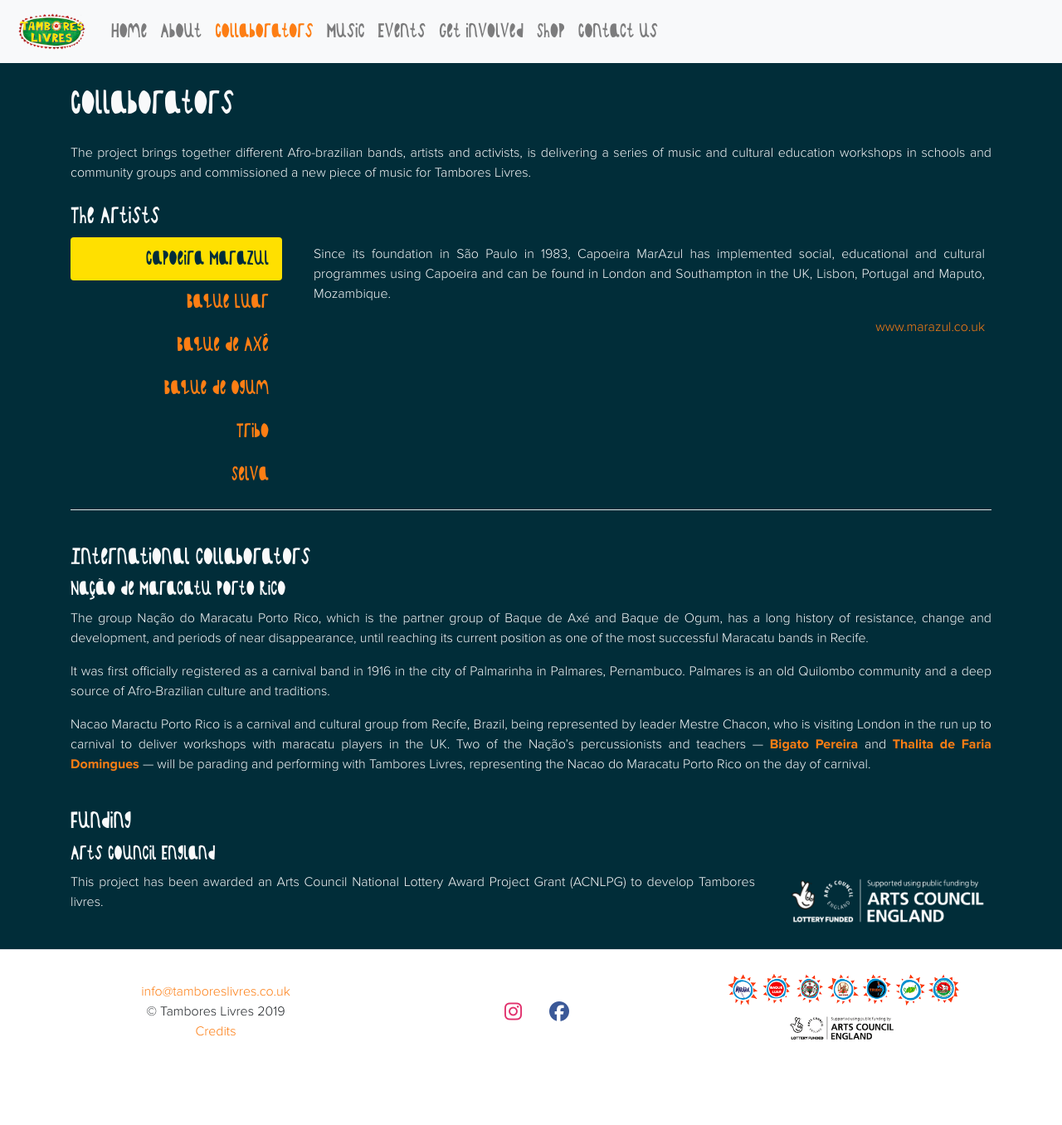
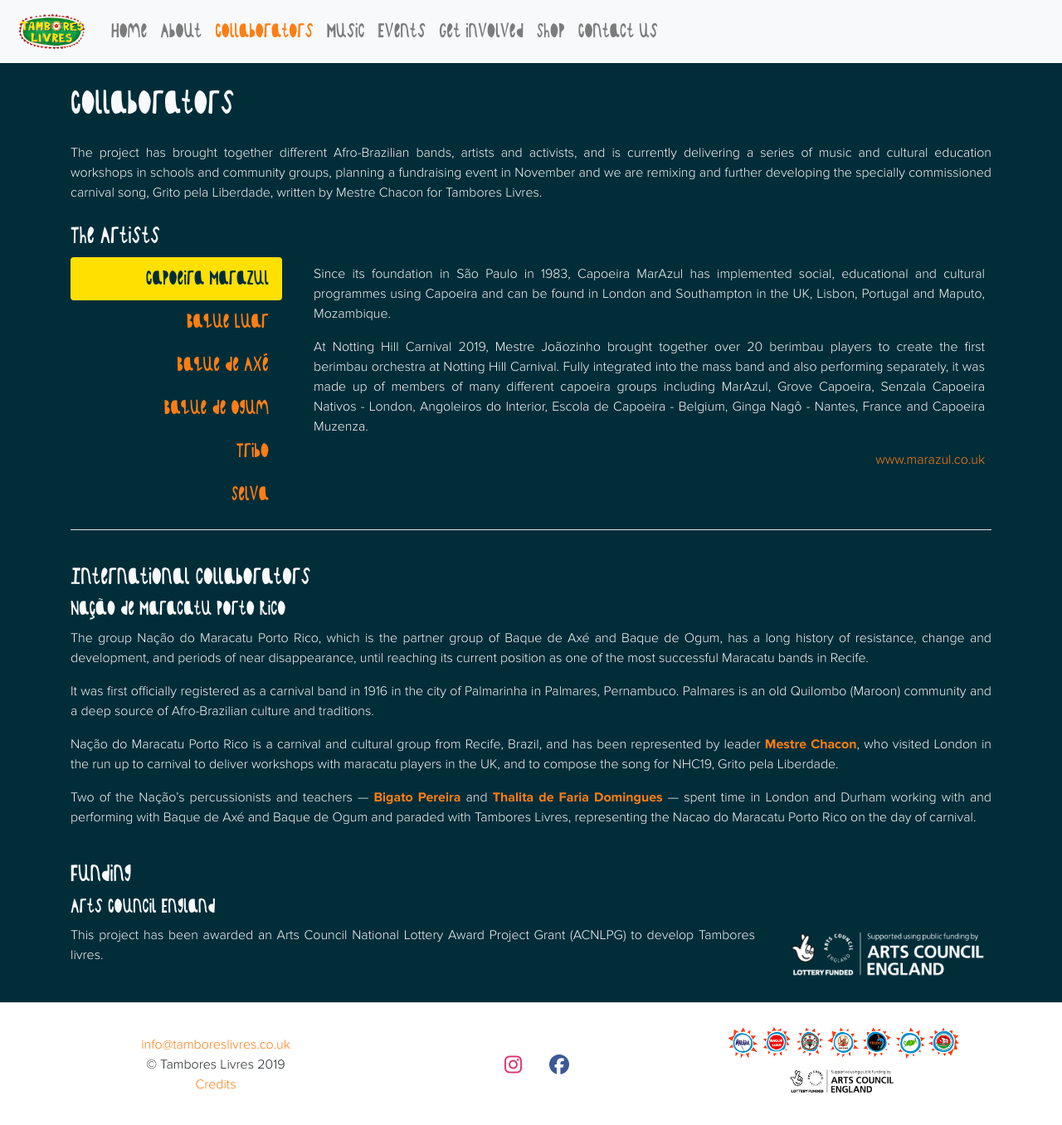
Before and after one commit to tamboreslivres/tamboreslivres.github.io, a Jekyll site: the page built from collaborators.html, in a window 1280 px wide and 1357 px high. Shown: the whole window at 83% size. Built offline with Jekyll 4.4.1, drawn with Linux system fonts in a browser that asks for light colours; nearby versions of some CDN libraries.

```diff
--- a/collaborators.html
+++ b/collaborators.html
@@ -7,10 +7,12 @@ bg: dark
 ---
 <div class="row">
     <div class="col-md-12">
-        The project brings together different Afro-brazilian bands,
-        artists and activists, is delivering a series of music and cultural
-        education workshops in schools and community groups and commissioned
-        a new piece of music for Tambores Livres.
+        The project  has brought together different Afro-Brazilian bands, artists
+        and activists, and is currently delivering a series of music and cultural
+        education workshops in schools and community groups, planning a
+        fundraising event in November and we are remixing and further
+        developing the specially commissioned carnival song, Grito pela Liberdade,
+        written by Mestre Chacon for Tambores Livres.
     </div>
 </div>
 <div class="row mt-4">
@@ -36,6 +38,16 @@ bg: dark
                     Capoeira and can be found in London and Southampton in the UK,
                     Lisbon, Portugal and Maputo, Mozambique.
                 </p>
+                <p>
+                    At Notting Hill Carnival 2019, Mestre Joãozinho brought together
+                    over 20 berimbau players to create the first berimbau orchestra
+                    at Notting Hill Carnival. Fully integrated into the mass
+                    band and also performing separately, it was made up of members
+                    of many different capoeira groups including MarAzul,
+                    Grove Capoeira, Senzala Capoeira Nativos - London,
+                    Angoleiros do Interior, Escola de Capoeira - Belgium,
+                    Ginga Nagô - Nantes, France and Capoeira Muzenza.
+                </p>
                 <p class="text-right">
                     <a href="http://www.marazul.co.uk/"
                        class="text-right" target="_blank">www.marazul.co.uk</a><br />
@@ -47,13 +59,26 @@ bg: dark
             </div>
             <div class="p-2 tab-pane fade" id="baqueaxe">
                 <p>
-                    Baque de Axé  is a London based maracatu band which won third
-                    prize in the Brazilian Band category in the 2018 Notting Hill
-                    Carnival. Band leader Sam Alexander is the Carnival Director
-                    of the Tambores Livres project, and has led Baque de Axé in
-                    many Notting Hill Carnivals, and a wide range of workshops
-                    and performances at clubs, festivals, carnivals, corporate
-                    events and other cultural events.
+                    Baque de Axé is a London based maracatu band which won third
+                    prize in the Brazilian Band category in the 2018 Notting
+                    Hill Carnival. Band leader Sam Alexander is the founder
+                    and director of the Tambores Livres project and has led
+                    Baque de Axé in many Notting Hill Carnivals.
+                </p>
+                <p>
+                    At Notting Hill Carnival 2019, Baque de Axé formed the core
+                    of the maracatu section of the Tambores Livres procession.
+                    They were joined by members of Baque Luar - London,
+                    Baque de Ogum - Durham, Cruzeiro do Sul – Brighton,
+                    Baque Sol – Oxford and Nação do Maracatu Porto Rico – Recife, Brazil,
+                    represented by Thalita Faria Domingues and Bigato Pereira
+                    who directed the group for the whole day!
+                    The dance section was led by Jully Caxiado – Reading and
+                    included dancers from Baque de Ogum – Durham and
+                    from Atabak – Lille, France.
+                </p>
+                <p>
+                    74 drummers and 11 dancers – 85 on the road!
                 </p>
                 <p class="text-right">
                     <a href="http://www.baquedeaxe.com" class="text-right"
@@ -71,12 +96,13 @@ bg: dark
             <div class="p-2 tab-pane fade" id="baqueogum">
                 <p>
                     Baque de Ogum was founded in 2017 and is based in County Durham.
-                    The band is affiliated to Nação Do Maracatu Porto Rico, with whom
-                    they have developed a successful ongoing partnership of cultural
-                    exchange between Brazil and the UK. The percussion ensemble is
-                    directed by the phenomenal teenage talent of Sam Ward-Hardy,
-                    who has studied and performed in Brazil with Nação do Maracatu
-                    Porto Rico and others.
+                    The band is affiliated to Nação Do Maracatu Porto Rico, with
+                    whom they have developed a successful ongoing partnership of
+                    cultural exchange between Brazil and the UK. Directed by the
+                    talented teenager, Sam Ward-Hardy, who studied and performed
+                    in Brazil with Nação do Maracatu Porto Rico and supported
+                    Bigato Pereira throughout the whole parade at
+                    Notting Hill Carnival 2019.
                 </p>
                 <p class="text-right">
                     <a href="https://www.facebook.com/BaquedeOgum/"
@@ -91,6 +117,15 @@ bg: dark
                     and percussionists, united by their love of Brazilian
                     and afro-Brazilian roots music.
                 </p>
+                <p>
+                    At Notting Hill Carnival 2019, many of the group worked with
+                    Thalita Faria Domingues from Nação do Maracatu Porto Rico
+                    in the run up to carnival and on the parade. On the day
+                    Lizzie Ogle joined Aricia Mess and Aleh Ferreira singing
+                    the Tambores Livres carnival song, Grito pela Liberdade and
+                    with Lily May from Baque Luar sang her own composition
+                    Canto de Maré.
+                </p>
                 <p class="text-right">
                     <a href="https://www.facebook.com/baqueluar/"
                        target="_blank">
@@ -103,8 +138,17 @@ bg: dark
                     Tribo is an international non-profit cross-cultural drumming
                     and dance music project. It has its origins in Bahia, Brazil,
                     and runs regular Samba-Reggae sessions and drumming workshops
-                    in London and Zurich.
-
+                    in London and Zurich. Tribo is led by ex-Timbalada percussionist
+                    Marcos Santana and is based next to Grenfell Tower in Notting Hill.
+                    This space, the Maxilla Social club was the Tambores Livres base during carnival.
+                </p>
+                <p>
+                    During the carnival parade at NHC19, Marcos helped direct
+                    the 181 strong combined band and also when the formation of
+                    the procession changed, Marcos led Tribo and singer
+                    Aleh Fereira through full sets of serious Samba Reggae for
+                    the Notting Hill crowds! A major contributor to the project,
+                    Marcos and Tribo run workshops for those wanting to study percussion and dance
                 </p>
                 <p class="text-right">
                     <!-- <a href="https://tribobandlondon.wordpress.com" class="text-right"
@@ -121,6 +165,19 @@ bg: dark
                     Selva supports positive disruptive behaviour working mainly
                     in processions and interventions in public and private spaces.
                     The group has been active in London since 2015.
+                </p>
+                <p>
+                    The leader of Selva, Manuela Benini was instrumental in
+                    bringing this project to the street. As creative director,
+                    she helped coordinate all visuals with the theme, ran a
+                    two-week 14 hour a day carnival camp in Greenwich, organised
+                    choreography for the dancers and developed our awareness of
+                    many issues. The camp brought together activists, musicians,
+                    artists and dancers and this created dialogue and
+                    understanding between very different people and perspectives.
+                    Selva also produced street theatre and a special section of
+                    participants called the Selva Bloco who moved around during
+                    the procession
                 </p>
                 <p class="text-right">
                     <a href="https://www.facebook.com/selvainvasion/" target="_blank">
@@ -142,23 +199,16 @@ bg: dark
         <h4>Nação de Maracatu Porto Rico</h4>
         <div>
             <p>
-                The group Nação do Maracatu Porto Rico, which is the partner group
-                of Baque de Axé and Baque de Ogum, has a long history of resistance,
-                change and development, and periods of near disappearance, until reaching
-                its current position as one of the most successful Maracatu bands in Recife.
+                The group Nação do Maracatu Porto Rico, which is the partner group of Baque de Axé and Baque de Ogum, has a long history of resistance, change and development, and periods of near disappearance, until reaching its current position as one of the most successful Maracatu bands in Recife.
             </p>
             <p>
-                It was first officially registered as a carnival band in 1916 in the city
-                of Palmarinha in Palmares, Pernambuco. Palmares is an old Quilombo community
-                and a deep source of Afro-Brazilian culture and traditions.
+                It was first officially registered as a carnival band in 1916 in the city of Palmarinha in Palmares, Pernambuco. Palmares is an old Quilombo (Maroon) community and a deep source of Afro-Brazilian culture and traditions.
             </p>
             <p>
-                Nacao Maractu Porto Rico is a carnival and cultural group from Recife,
-                Brazil, being represented by leader Mestre Chacon, who is visiting
-                London in the run up to carnival to deliver workshops with maracatu players in the UK.
-                Two of the Nação’s percussionists and teachers — <strong style="color: #fd7e14">Bigato Pereira</strong> and
-                <strong style="color: #fd7e14">Thalita de Faria Domingues</strong> — will be parading and performing with
-                Tambores Livres, representing the Nacao do Maracatu Porto Rico on the day of carnival.
+                Nação do Maracatu Porto Rico is a carnival and cultural group from Recife, Brazil, and has been represented by leader <strong style="color: #fd7e14">Mestre Chacon</strong>, who visited London in the run up to carnival to deliver workshops with maracatu players in the UK, and to compose the song for NHC19, Grito pela Liberdade.
+            </p>
+            <p>
+                Two of the Nação’s percussionists and teachers — <strong style="color: #fd7e14">Bigato Pereira</strong> and <strong style="color: #fd7e14">Thalita de Faria Domingues</strong> — spent time in London and Durham working with and performing with Baque de Axé and Baque de Ogum and paraded with Tambores Livres, representing the Nacao do Maracatu Porto Rico on the day of carnival.
             </p>
         </div>
     </div>
```
Also changed, not shown: about.html (+6 -13 lines), landing.html (+31 -20 lines), music.html (added, +100 -0 lines), music.md (deleted, +0 -44 lines).
